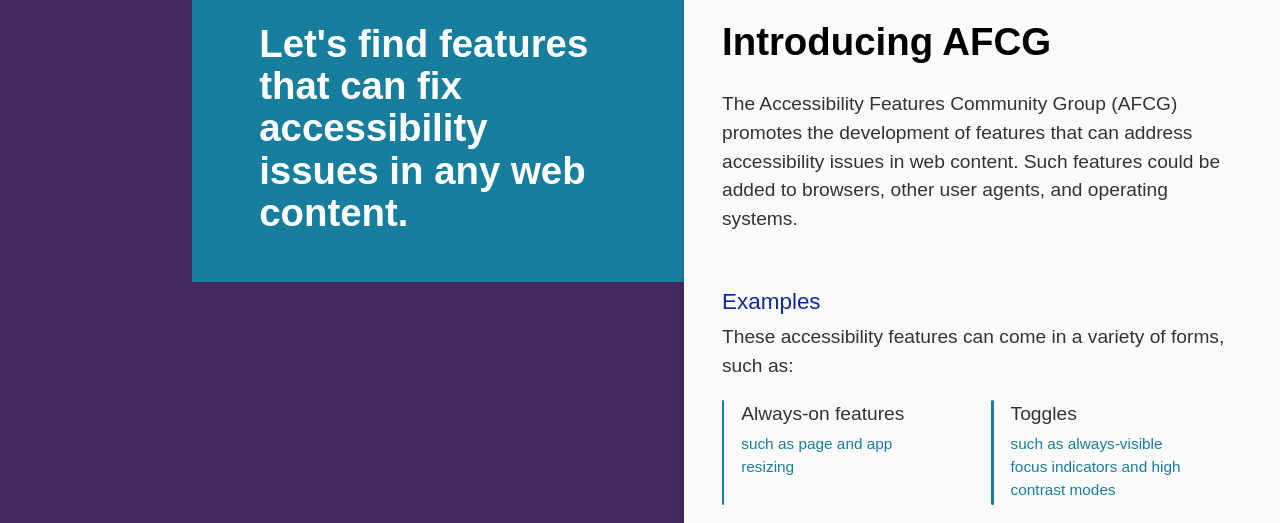
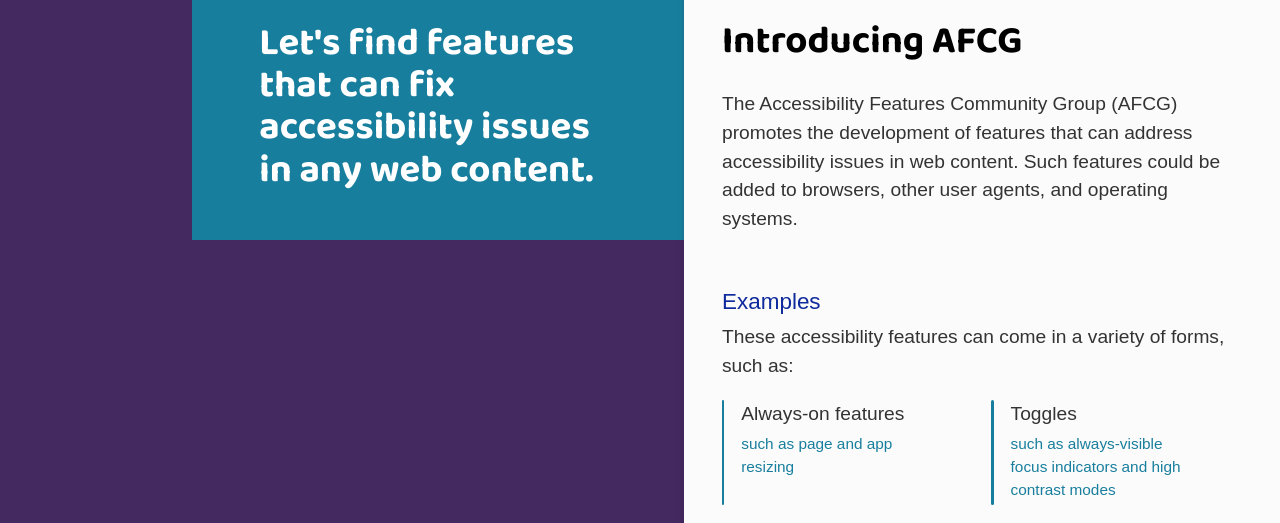
Before and after one commit to a11yfeat/a11yfeat.github.io, a plain HTML site: page index.html in a window 1280 px wide. Shown: the part 252-775 px from the top of the page. Drawn offline with Linux system fonts and the light colour scheme; a web font is replaced by a local one.

Commit message:
Fix fonts for compatibility with google fonts

```diff
--- a/styles.css
+++ b/styles.css
@@ -103,7 +103,7 @@ nav {
     font-size: 1.5em;
     margin: 0;
     text-align: left;
-    font-family: "Baloo", sans-serif;
+    font-family: "Baloo 2", sans-serif;
     line-height: 1.1;
     padding: 1.25em 1.75em;
     background: var(--seaweed);
@@ -162,7 +162,7 @@ h2 {
   margin-top: 2em;
   font-weight: 600;
   color: black;
-  font-family: "Baloo", sans-serif;
+  font-family: "Baloo 2", sans-serif;
   font-size: 2em;
   margin-bottom: 0;
 }
```
